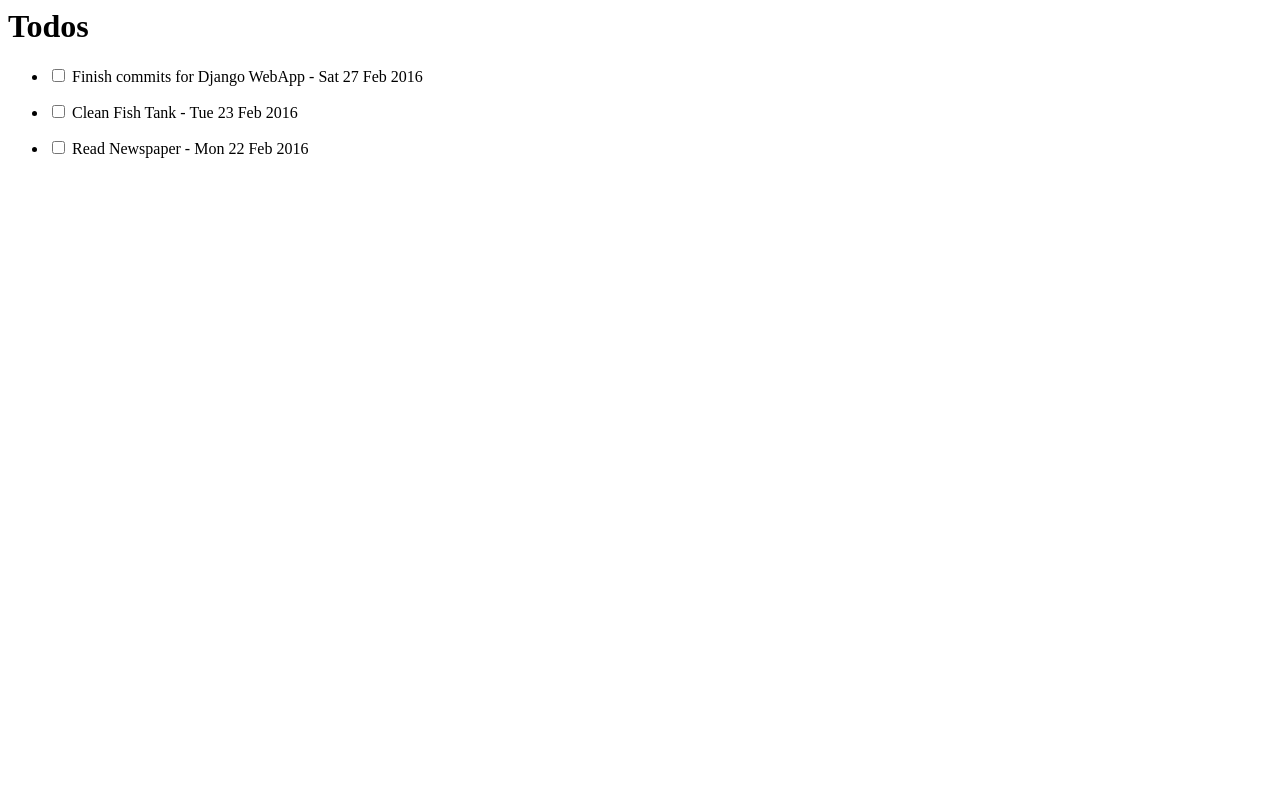
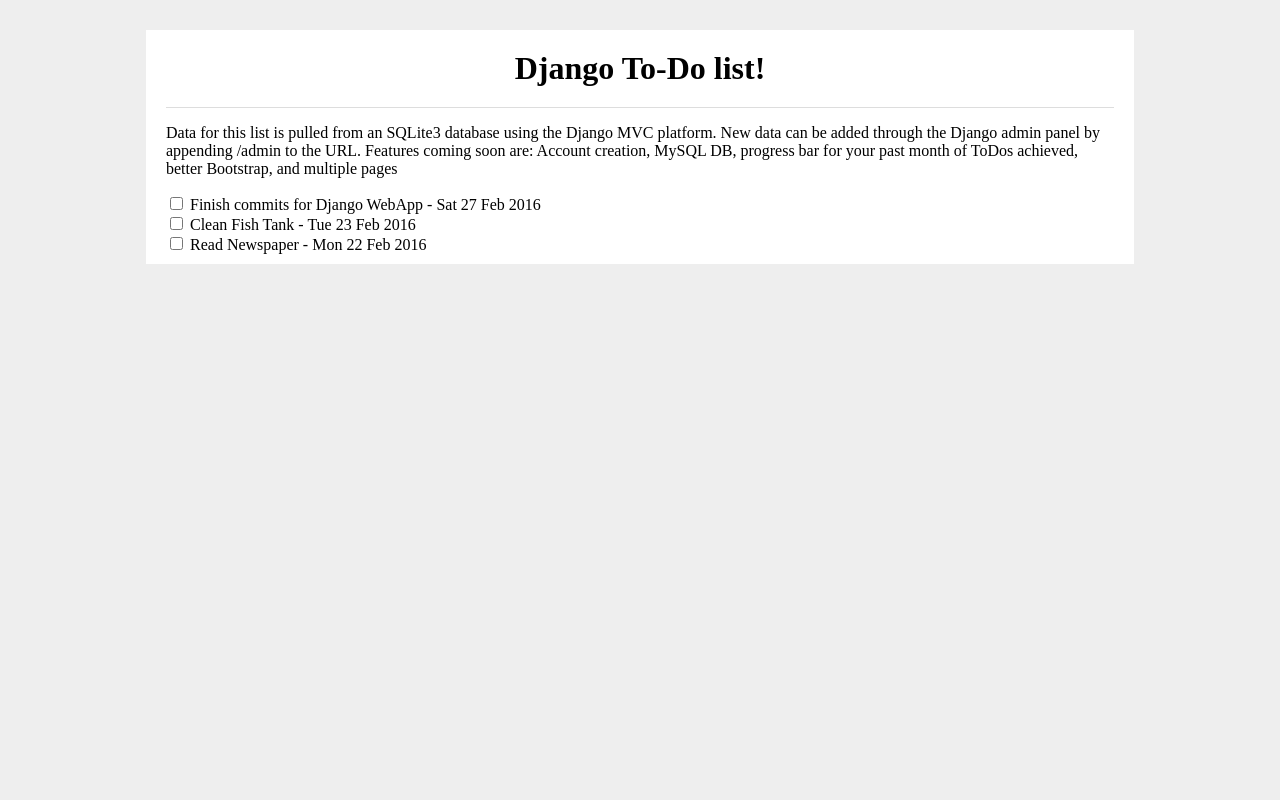
Before and after one commit to FosterA/Django-To-Do-List, a Django app: template toDoList/templates/index.html in a window 1280 px wide. Run offline with Django 3.2, Linux system fonts and the light colour scheme; the template is opened without the code that fills it: values that come from a table or form of the project are taken from there, others are empty; data comes from the database, SQL or seed files in the repository; parts of the project's set-up code (start-up, migrations or seed data) failed here and were passed over.

Commit message:
Tweaked CSS, added description, and screenshot of v1

```diff
--- a/toDoList/templates/index.html
+++ b/toDoList/templates/index.html
@@ -1,17 +1,53 @@
+<html>
+<head>
+    <style type="text/css">
+        body{
+            background-color:#EEEEEE;
+        }
+        .todolist{
+            background-color:#FFF;
+            padding:20px 20px 10px 20px;
+            margin-top:30px;
+            width: 75%;
+            margin-left: auto;
+            margin-right: auto;
+        }
+        .todolist h1{
+            margin:0;
+            padding-bottom:20px;
+            text-align:center;
+            border-bottom:1px solid #ddd;
+
+
+        }
+        .form-control{
+            border-radius:0;
+            border-style: dashed;
+        }
+
+    </style>
+</head>
 
 <div class="container">
     <div class="row">
         <div class="col-md-6">
-            <div class="todolist not-done">
-             <h1>Todos</h1>
+            <div class="todolist">
+             <h1>Django To-Do list!</h1>
+
+             <p>Data for this list is pulled from an SQLite3 database using the Django MVC platform. New data can be added through the Django admin panel by appending /admin to the URL. Features coming soon are: Account creation, MySQL DB, progress bar for your past month of ToDos achieved, better Bootstrap, and multiple pages</p>
 
              {% for x in items %}
 
-                <ul id="sortable" class="list-unstyled">
-                    <li class="ui-state-default">
+
+
                          <div class="checkbox">
                             <label><input type="checkbox" value={{ x.completionStatus }}/> {{ x.taskItem }} - {{ x.dueDate|date:"D d M Y" }}</label>
                         </div>
-                    </li>
-                </ul>
+
+
             {% endfor %}
+            </div>
+        </div>
+    </div>
+</div>
+</html>
```
Also changed, not shown: Screenshotv1.png (added).
